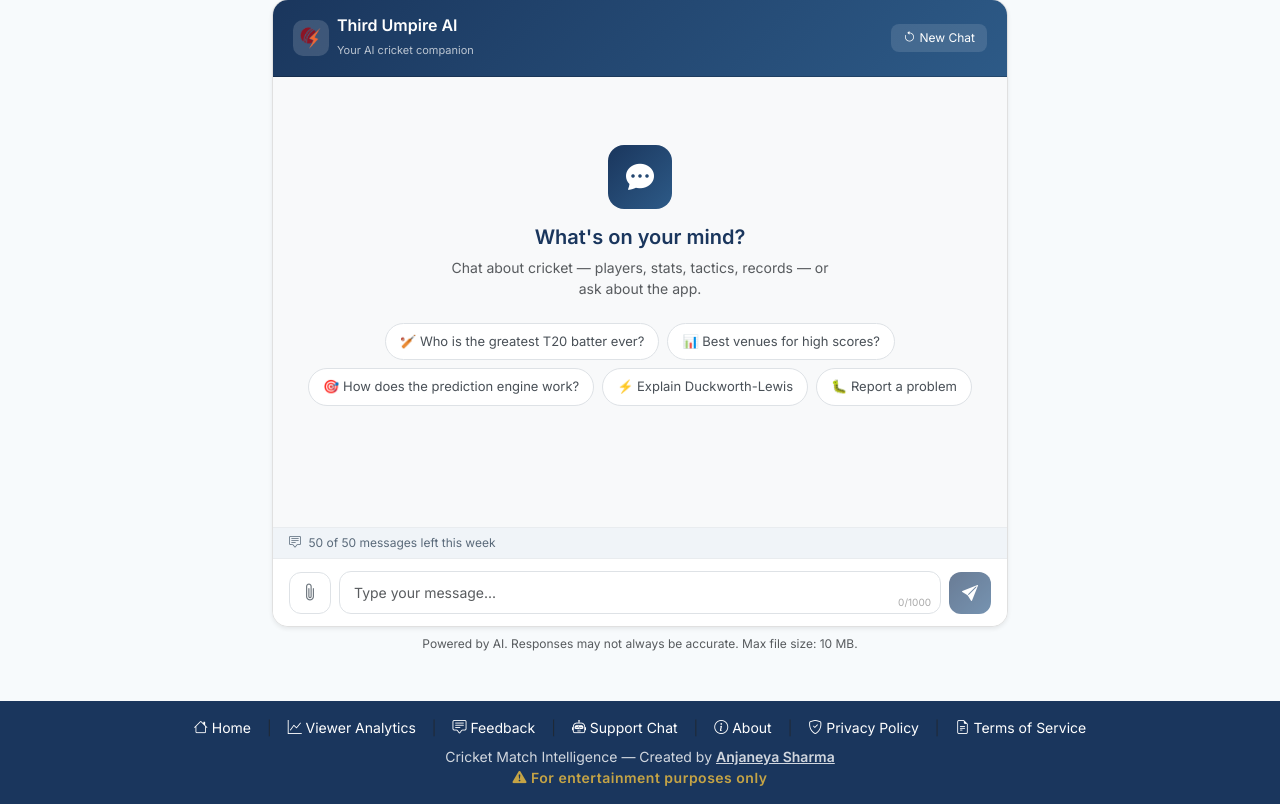
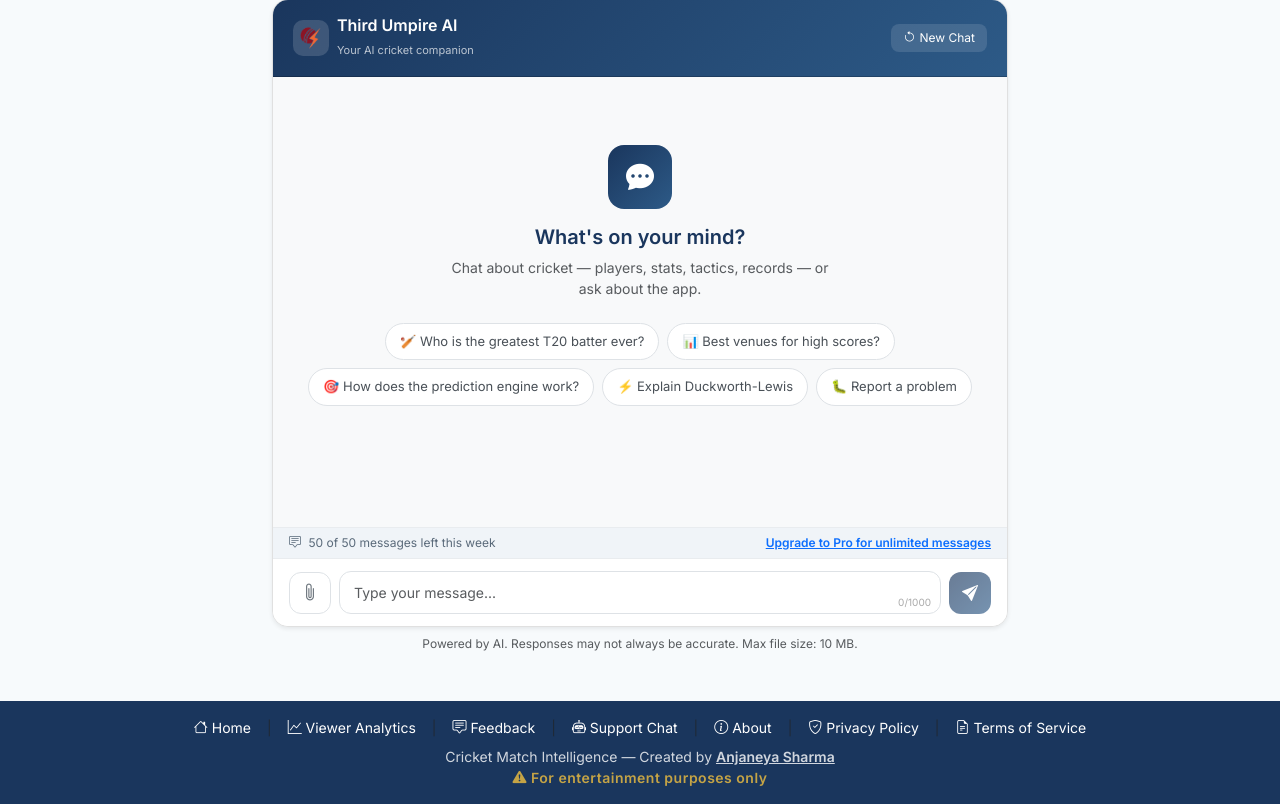
Before and after one commit to econsmaestro/cricket-score-predictor, a Flask app: page /support-chat in a window 1280 px wide; the page is wider, and only the part inside the window is pictured. Shown: the part 238-1042 px from the top of that part. Run offline with Flask 3, Linux system fonts and the light colour scheme; the visitor is signed in with stand-in values (Sample User, id 1); data that the repository does not hold is empty; parts of the project's set-up code (start-up, migrations or seed data) failed here and were passed over; some libraries are stand-ins or nearby versions.

Commit message:
Update referral and support chat templates and add corresponding tests
Replit-Commit-Author: Agent

```diff
--- a/templates/referrals.html
+++ b/templates/referrals.html
@@ -256,7 +256,7 @@
           <ul class="list-unstyled mb-0">
             <li class="d-flex gap-2"><i class="bi bi-check2-circle ref-rule-icon mt-1" aria-hidden="true"></i><span>A referral must be a genuinely new registered account that joined using your link.</span></li>
             <li class="d-flex gap-2"><i class="bi bi-check2-circle ref-rule-icon mt-1" aria-hidden="true"></i><span>They must complete their first successful <strong>non-demo</strong> prediction to qualify.</span></li>
-            <li class="d-flex gap-2"><i class="bi bi-gift ref-rule-icon mt-1" aria-hidden="true"></i><span>Your friend gets <strong>30 days of Pro</strong> the moment they join with your link.</span></li>
+            <li class="d-flex gap-2"><i class="bi bi-gift ref-rule-icon mt-1" aria-hidden="true"></i><span>A genuinely new friend receives <strong>30 days of Pro</strong> when they sign up through your valid link and pass our eligibility checks. Existing users creating additional accounts do not qualify.</span></li>
             <li class="d-flex gap-2"><i class="bi bi-check2-circle ref-rule-icon mt-1" aria-hidden="true"></i><span>Each eligible referral earns <strong>one calendar month of Pro</strong>. Rewards extend an existing Pro expiry, or start from now.</span></li>
             <li class="d-flex gap-2"><i class="bi bi-check2-circle ref-rule-icon mt-1" aria-hidden="true"></i><span>The new account must have a verified email. Referral rewards extend access; they do not cancel or change recurring Stripe billing.</span></li>
             <li class="d-flex gap-2"><i class="bi bi-check2-circle ref-rule-icon mt-1" aria-hidden="true"></i><span>At most five rewards are applied per calendar month, using Singapore time (UTC+8). The final month is clipped at month-end.</span></li>
--- a/templates/support_chat.html
+++ b/templates/support_chat.html
@@ -111,7 +111,7 @@
                 {% endif %}
             </div>
 
-            <div id="quotaBar" class="d-flex align-items-center justify-content-between" style="background: #f0f4f8; border-top: 1px solid #e9ecef; padding: 6px 16px; font-size: 12px; color: #5a6a7a;">
+            <div id="quotaBar" class="d-flex flex-wrap gap-2 align-items-center justify-content-between" style="background: #f0f4f8; border-top: 1px solid #e9ecef; padding: 6px 16px; font-size: 12px; color: #5a6a7a;">
                 <span>
                     <i class="bi bi-chat-square-text me-1"></i>
                     <span id="quotaText">{% if unlimited %}Unlimited messages · Pro{% else %}{{ remaining }} of {{ weekly_limit }} messages left this week{% endif %}</span>
@@ -119,6 +119,7 @@
                 <span id="renewInfo" data-renews="{{ renews_at or '' }}" style="color: #8a9ab5;{% if unlimited or not renews_at %}display:none;{% endif %}">
                     <i class="bi bi-arrow-repeat me-1"></i>Renews <span id="renewTime"></span>
                 </span>
+                <a id="chatProUpgrade" href="{{ url_for('pricing') }}" class="fw-semibold" {% if unlimited %}hidden{% endif %}>Upgrade to Pro for unlimited messages</a>
             </div>
             {% if not unlimited and remaining is not none and remaining <= 0 %}
             <div id="quotaExceeded" class="text-center py-3" style="background: #fff3cd; border-top: 1px solid #e9ecef; padding: 10px 16px;">
@@ -313,6 +314,7 @@
         if (newWeeklyLimit !== undefined) weeklyLimit = newWeeklyLimit;
         remaining = newRemaining;
         quotaBlocked = !unlimited && remaining !== null && remaining <= 0;
+        document.getElementById('chatProUpgrade').hidden = unlimited;
         if (unlimited) {
             quotaText.textContent = 'Unlimited messages · Pro';
             if (renewInfo) renewInfo.style.display = 'none';
```
Also changed, not shown: tests/test_pro_features.py (+5 -0 lines), tests/test_referrals.py (+2 -0 lines).
